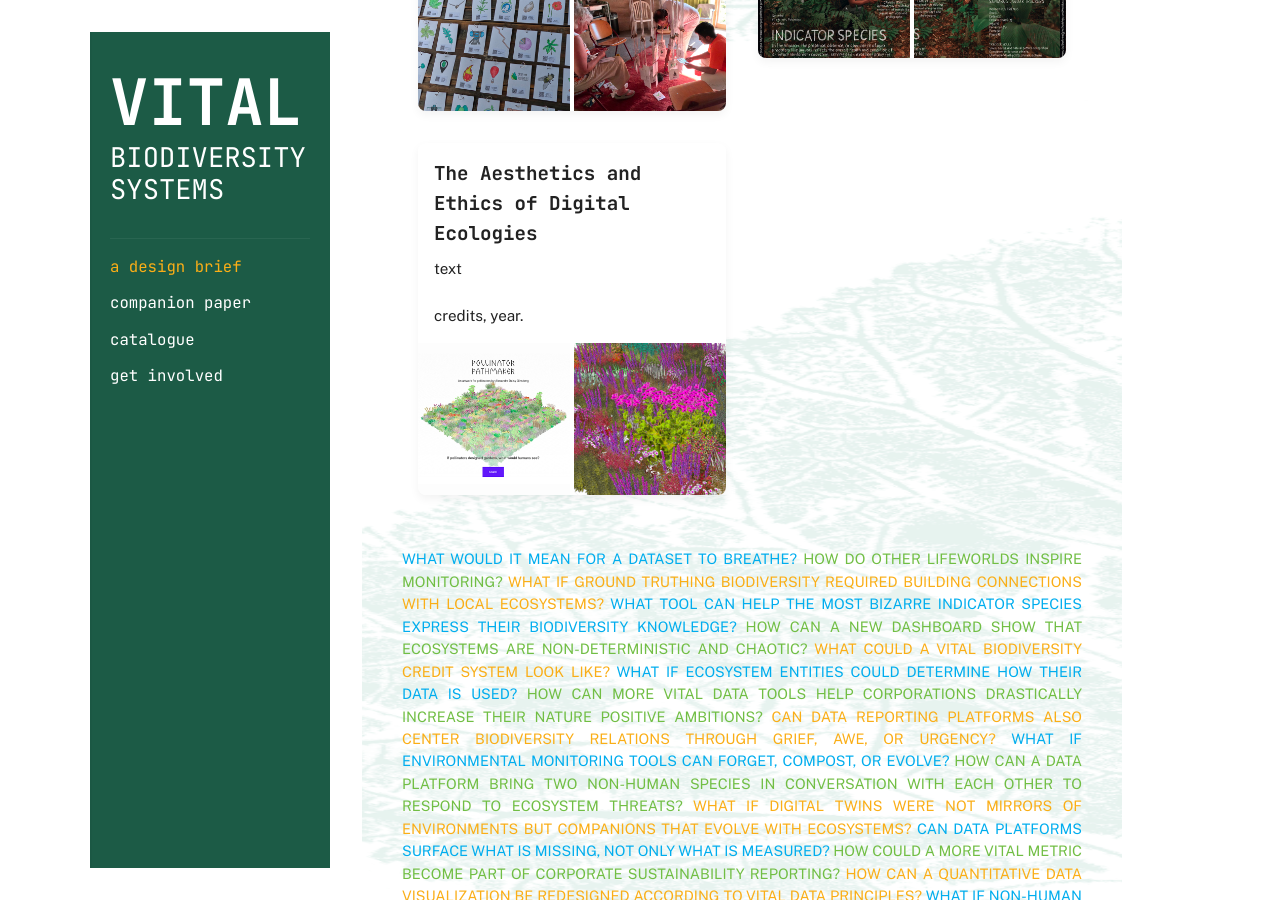
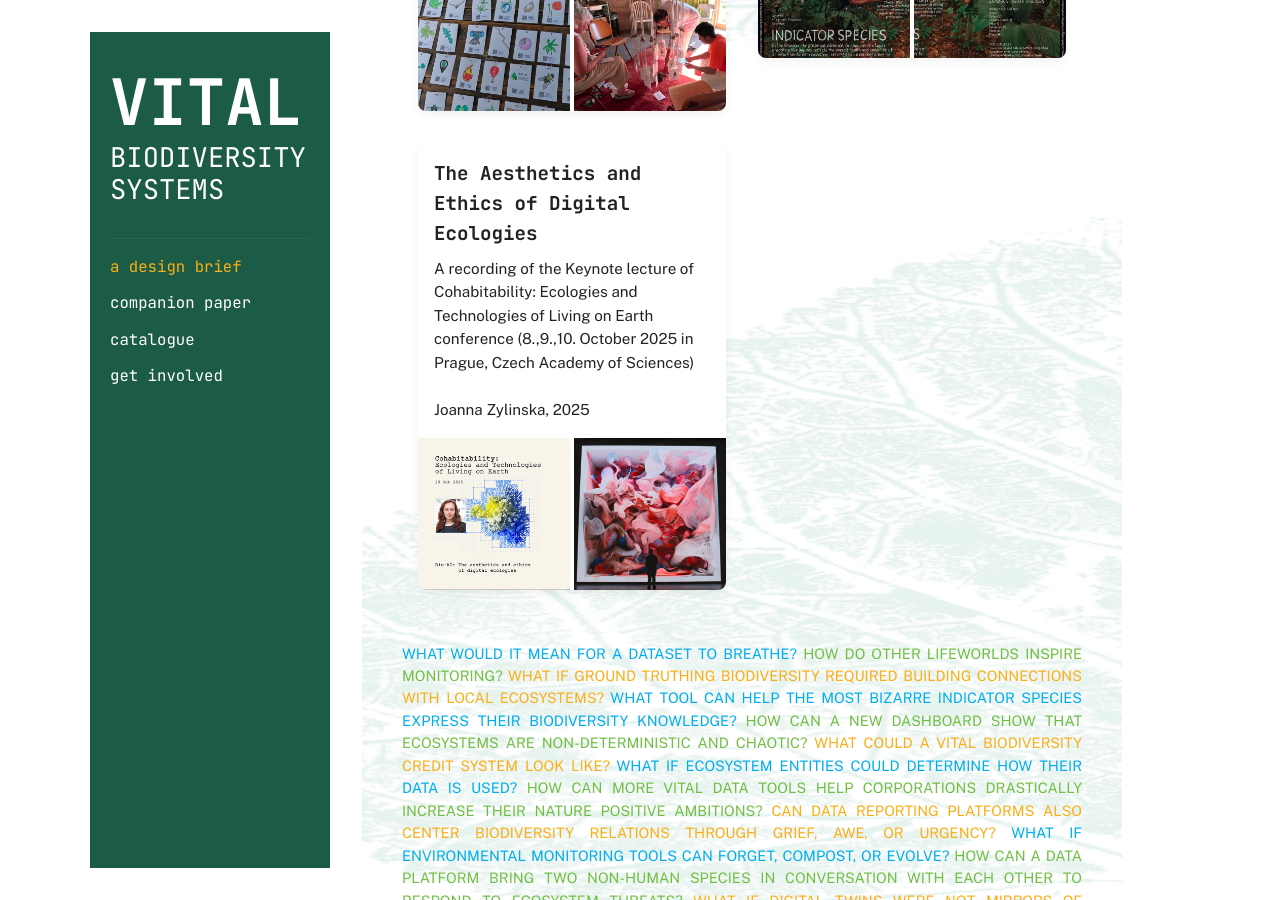
Before and after one commit to vitalbiodiversity/vitalbiodiversity.github.io, a Jekyll site: the page built from catalogue.md, in a window 1280 px wide and 900 px high, scrolled down 1694 px. Built offline with Jekyll 4.4.1, drawn with Linux system fonts in a browser that asks for light colours.

Commit message:
Update catalogue.md

```diff
--- a/catalogue.md
+++ b/catalogue.md
@@ -129,15 +129,15 @@
   <div class="catalogue-card" onclick="openModal(7)">
     <div class="catalogue-content">
       <h3>The Aesthetics and Ethics of Digital Ecologies</h3>
-      <p>text
-       <br><br>credits, year.</p>
+      <p>A recording of the Keynote lecture of Cohabitability: Ecologies and Technologies of Living on Earth conference (8.,9.,10. October 2025 in Prague, Czech Academy of Sciences)
+       <br><br>Joanna Zylinska, 2025</p>
    </div>
   <div class="catalogue-images">
     <div class="catalogue-image-wrapper">
-      <img src="/assets/css/catalogue/project3-1.jpg" alt="Project 3 image 1">
+      <img src="/assets/css/catalogue/project7-1.jpg" alt="Project 7 image 1">
     </div>
     <div class="catalogue-image-wrapper">
-      <img src="/assets/css/catalogue/project3-2.jpg" alt="Project 3 image 2">
+      <img src="/assets/css/catalogue/project7-2.jpg" alt="Project 7 image 2">
     </div>
   </div>
 </div>
@@ -336,9 +336,14 @@
       <h2>The Aesthetics and Ethics of Digital Ecologies</h2>
       <span class="catalogue-modal-close" onclick="closeModal(7)">&times;</span>
     </div>
-    <p>Text
+    <p>"The talk traces how artificial intelligence operates as a “relational technology of life". The talk proposes the concept of Bio-AI, with Artificial Intelligence understood not just as an external computational network but as a relational technology of life that modulates its biological and social aspects. The talk closes with a modest proposal for an ethics of digital ecologies: an idea that pursues more equitable forms of coexistence for various beings across different media-ecological niches."
 <br><br>
-text
+This exploration of aesthetics in digital ecologies fits well with the aesthetics outline of the Design Brief.
+<br><br>
+"Joanna Zylinska is a writer, artist, curator and Professor of Media Philosophy + Critical Digital Practice at King’s College London. She is an author of a number of books, including The Perception Machine (2023), AI Art: Machine Visions and Warped Dreams (2020) and The End of Man: A Feminist Counterapocalypse (2018). An advocate of “radical open-access,” she is a Co-Director of Open Humanities Press. Her art practice involves experimenting with different kinds of image based media. Zylinska is currently researching perception and cognition as boundary zones between human and machine intelligence, while trying to map out scenarios for alternative futures."
+<br><br>
+The lecture also mentions work of Refik Anadol, Anna Riddler, Matt Collishaw, and Teresa Castro that are interesting sources in the search for the Vital Aesthetics of biodiversity data.
+<br>
 </p>
    <!-- Embedded YouTube Video -->
     <div class="catalogue-video">
```
